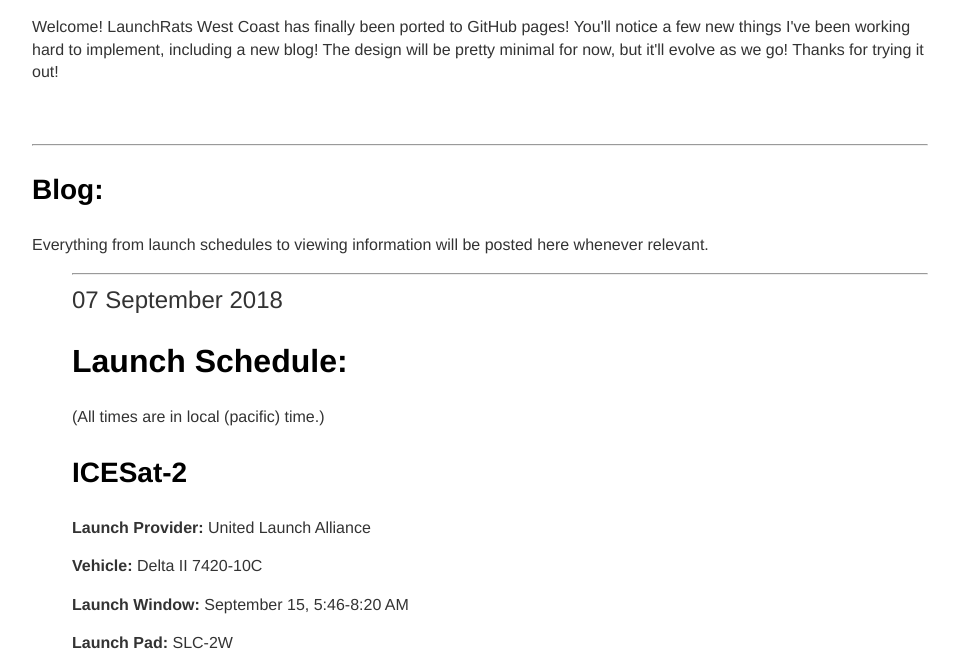
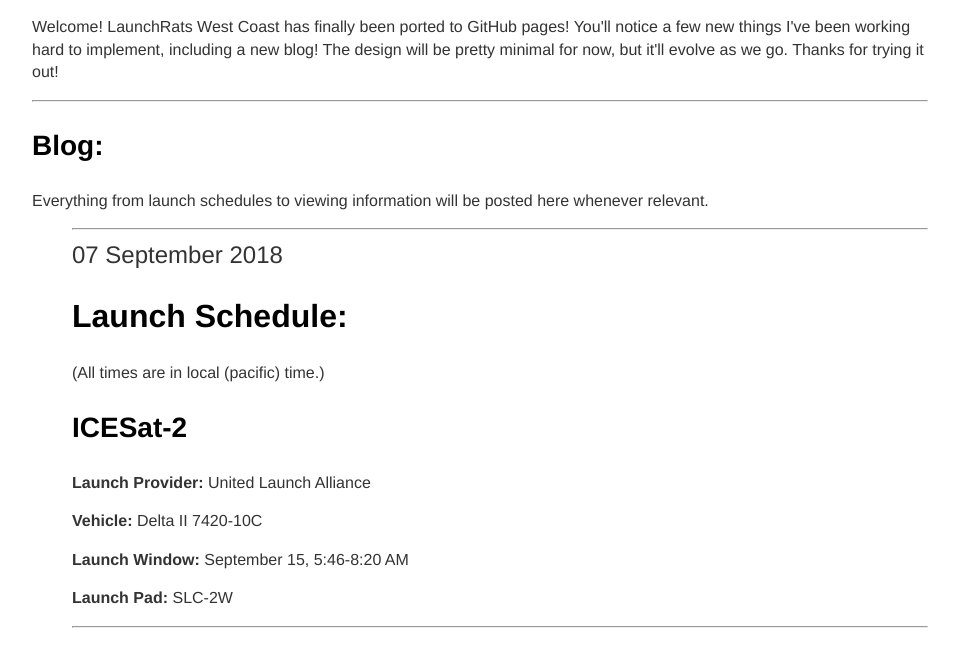
Before and after one commit to CST-100/Launchrats-West-Coast, a Jekyll site: the page built from index.html, in a window 1280 px wide and 900 px high, scrolled down 523 px, cut to the strip 242-900 px from the top of the window. Shown: the whole strip, without its empty margins (160-1119 px from the left). Built offline with Jekyll 4.4.1, drawn with Linux system fonts in a browser that asks for light colours.

```diff
--- a/index.html
+++ b/index.html
@@ -6,7 +6,7 @@ title: LaunchRats West Coast
   <h1> LaunchRats West Coast</h1>
   <h3> Beta 0.6 </h3>
   <iframe src="https://www.google.com/maps/d/embed?mid=11s98zW2L321bXjAyCOkNyDv1x-v2PzVg" width=100% height=500></iframe>
-  <p>Welcome! LaunchRats West Coast has finally been ported to GitHub pages! You'll notice a few new things I've been working hard to implement, including a new blog! The design will be pretty minimal for now, but it'll evolve as we go! Thanks for trying it out!<br><br><br></p>
+  <p>Welcome! LaunchRats West Coast has finally been ported to GitHub pages! You'll notice a few new things I've been working hard to implement, including a new blog! The design will be pretty minimal for now, but it'll evolve as we go. Thanks for trying it out!</p>
   <hr>
   <h3> Blog: </h3>
   <p> Everything from launch schedules to viewing information will be posted here whenever relevant. </p>
```
